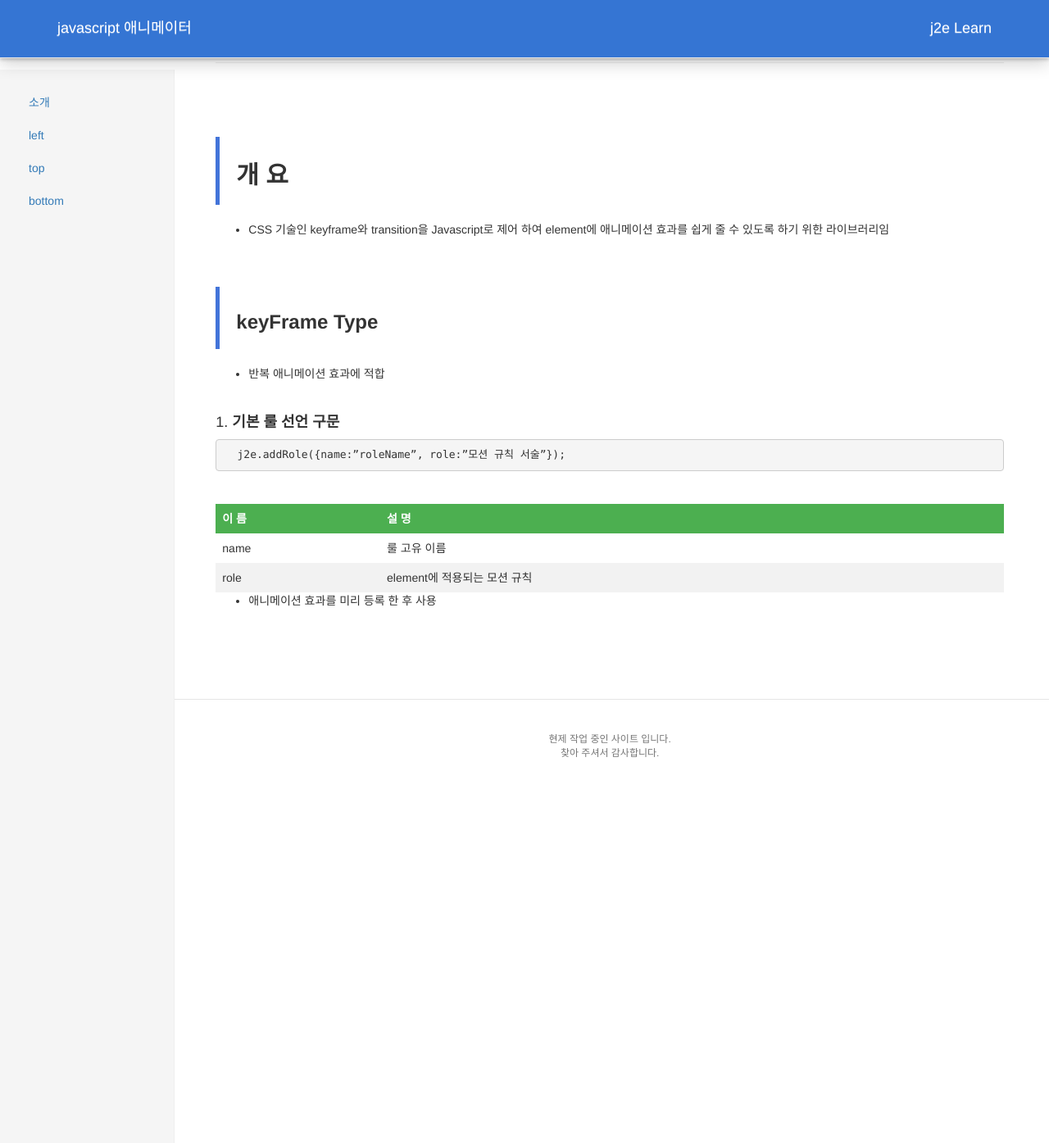
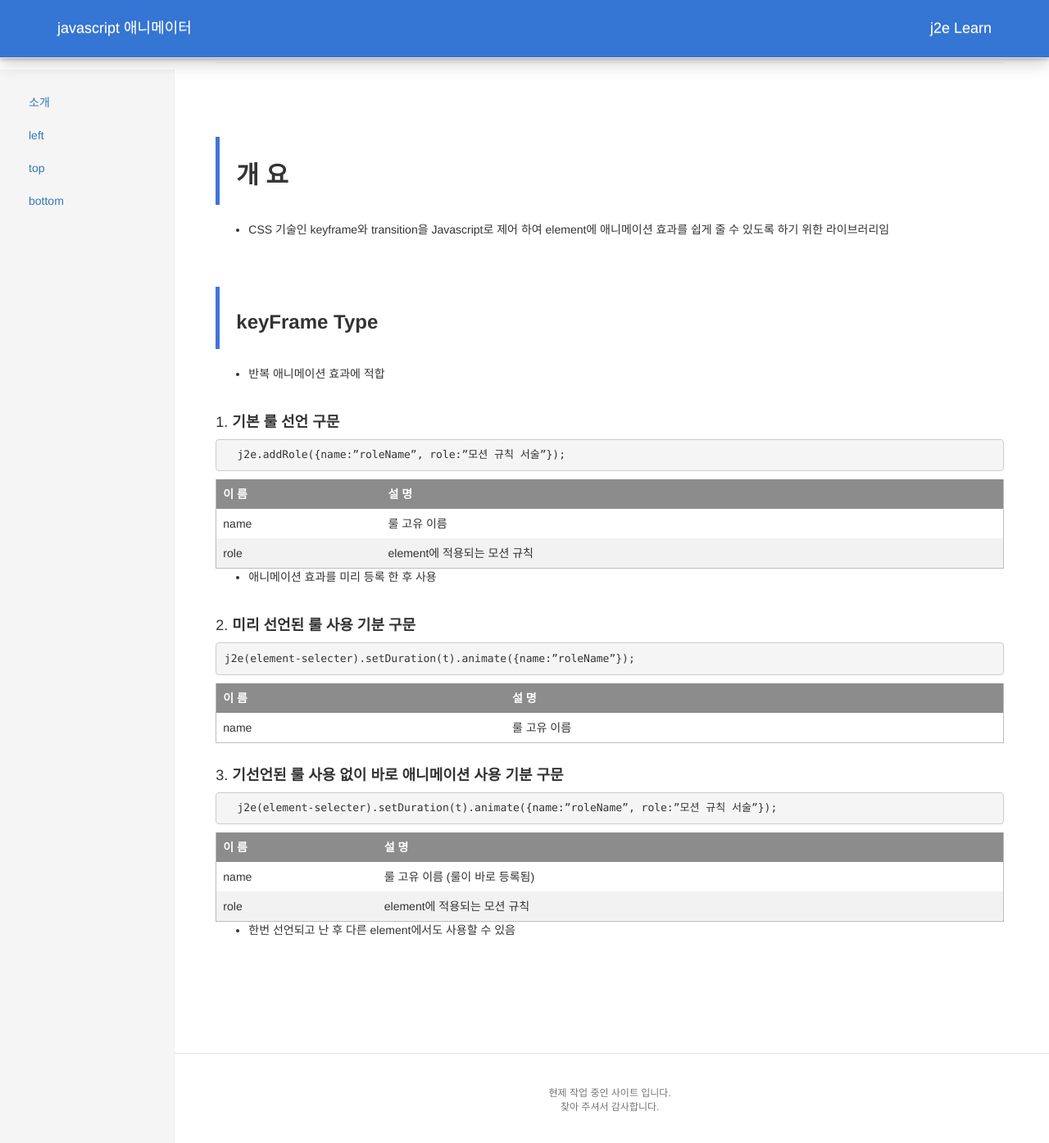
Before and after one commit to silbaram/silbaram.github.io, a Jekyll site: the page built from _j2eLearn/0-j2eLearnInfo.markdown, in a window 1280 px wide and 1400 px high, scrolled down 119 px. Shown: the top 1395 px of the window at 82% size. Built offline with Jekyll 4.4.1, drawn with Linux system fonts in a browser that asks for light colours; nearby versions of some CDN libraries; before the commit the page ends 1088 px from its top, so only the background shows below that.

Commit message:
설명 추가

````diff
--- a/_j2eLearn/0-j2eLearnInfo.markdown
+++ b/_j2eLearn/0-j2eLearnInfo.markdown
@@ -32,11 +32,38 @@ pageType: j2eLearn
   j2e.addRole({name:”roleName”, role:”모션 규칙 서술”});
 ```
 
-<br />
-
 | 이       름 | 설               명 |
 | ---
 | name | 룰 고유 이름 |
 | role | element에 적용되는 모션 규칙 |
 
   * 애니메이션 효과를 미리 등록 한 후 사용
+
+<br />
+
+#### 2. **미리 선언된 룰 사용 기분 구문**
+
+```
+j2e(element-selecter).setDuration(t).animate({name:”roleName”});
+```
+
+| 이       름 | 설               명 |
+| ---
+| name | 룰 고유 이름 |
+
+<br />
+
+#### 3. **기선언된 룰 사용 없이 바로 애니메이션 사용 기분 구문**
+
+```
+  j2e(element-selecter).setDuration(t).animate({name:”roleName”, role:”모션 규칙 서술”});
+```
+
+| 이       름 | 설               명 |
+| ---
+| name | 룰 고유 이름 (룰이 바로 등록됨) |
+| role | element에 적용되는 모션 규칙 |
+
+  * 한번 선언되고 난 후 다른 element에서도 사용할 수 있음
+
+<br />
--- a/_sass/_j2e-layout.scss
+++ b/_sass/_j2e-layout.scss
@@ -3,6 +3,9 @@ blockquote {
 }
 
 table {
+  border-left: 1px solid #BDBDBD;
+  border-right: 1px solid #BDBDBD;
+  border-bottom: 1px solid #BDBDBD;
   border-collapse: collapse;
   width: 100%;
 }
@@ -15,6 +18,6 @@ th, td {
 tr:nth-child(even){background-color: #f2f2f2}
 
 th {
-  background-color: #4CAF50;
+  background-color: #8C8C8C;
   color: white;
 }
````
